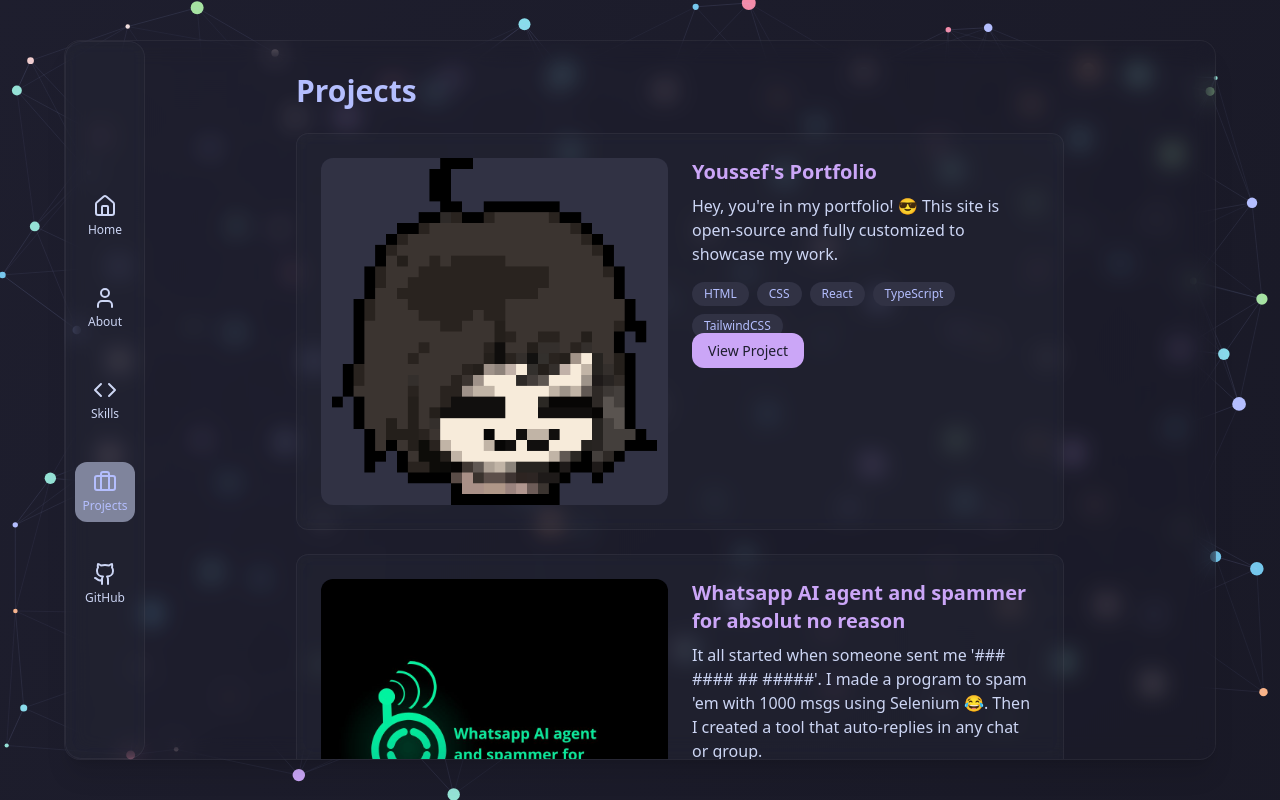
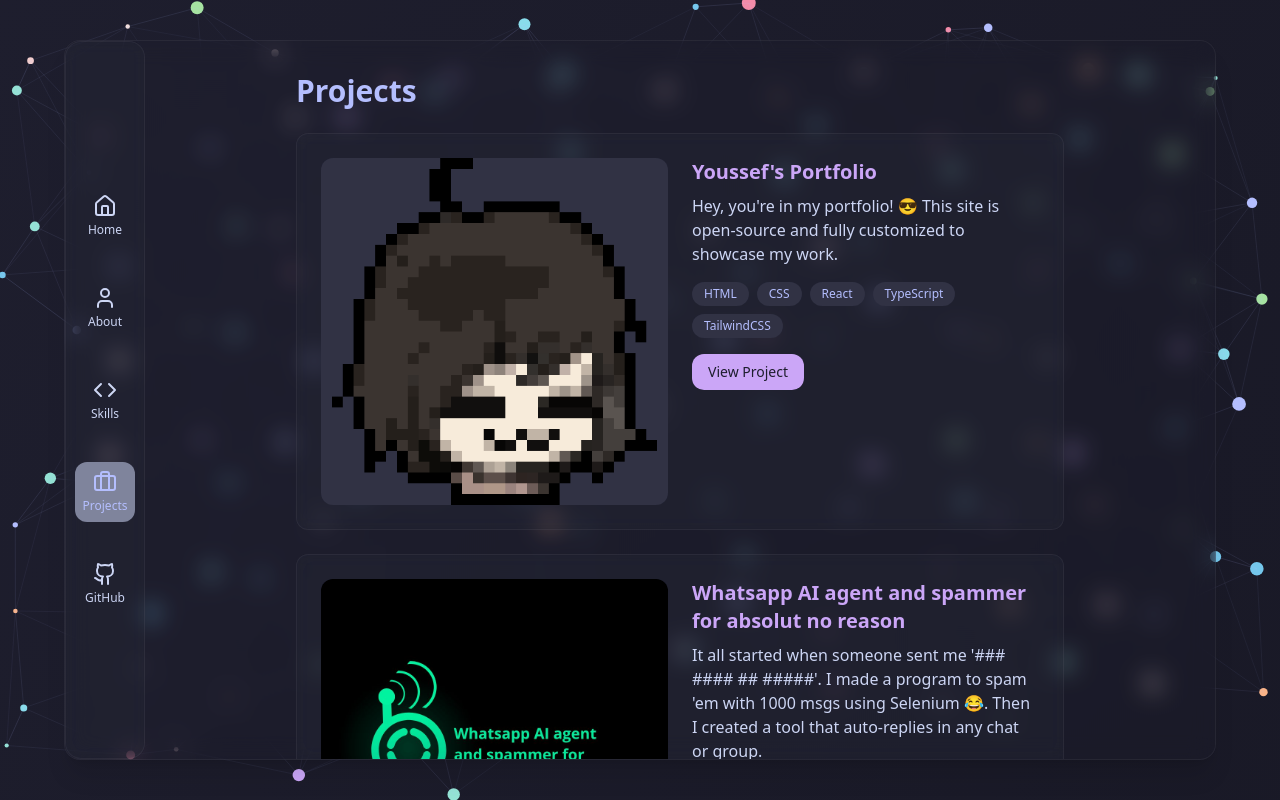
Before and after one commit to YoussefDevPro/Youssef_Portfolio, a Next.js app: page / in a window 1280 px wide. Both pictures are taken after a click on the button "Projects". Built offline with nearby package versions, Linux system fonts and the light colour scheme.

Commit message:
Update portfolio.tsx

```diff
--- a/components/portfolio.tsx
+++ b/components/portfolio.tsx
@@ -316,14 +316,12 @@
                     </span>
                   ))}
                 </div>
-                <a
-                  href={project.link}
-                  target="_blank"
-                  rel="noopener noreferrer"
+                <button
+                  onClick={() => window.open(project.link, "_blank")}
                   className="mt-4 rounded-xl bg-mauve px-4 py-2 text-sm font-medium text-base transition-colors hover:bg-lavender"
                 >
                   View Project
-                </a>
+                </button>
               </div>
             </div>
           </div>
```
